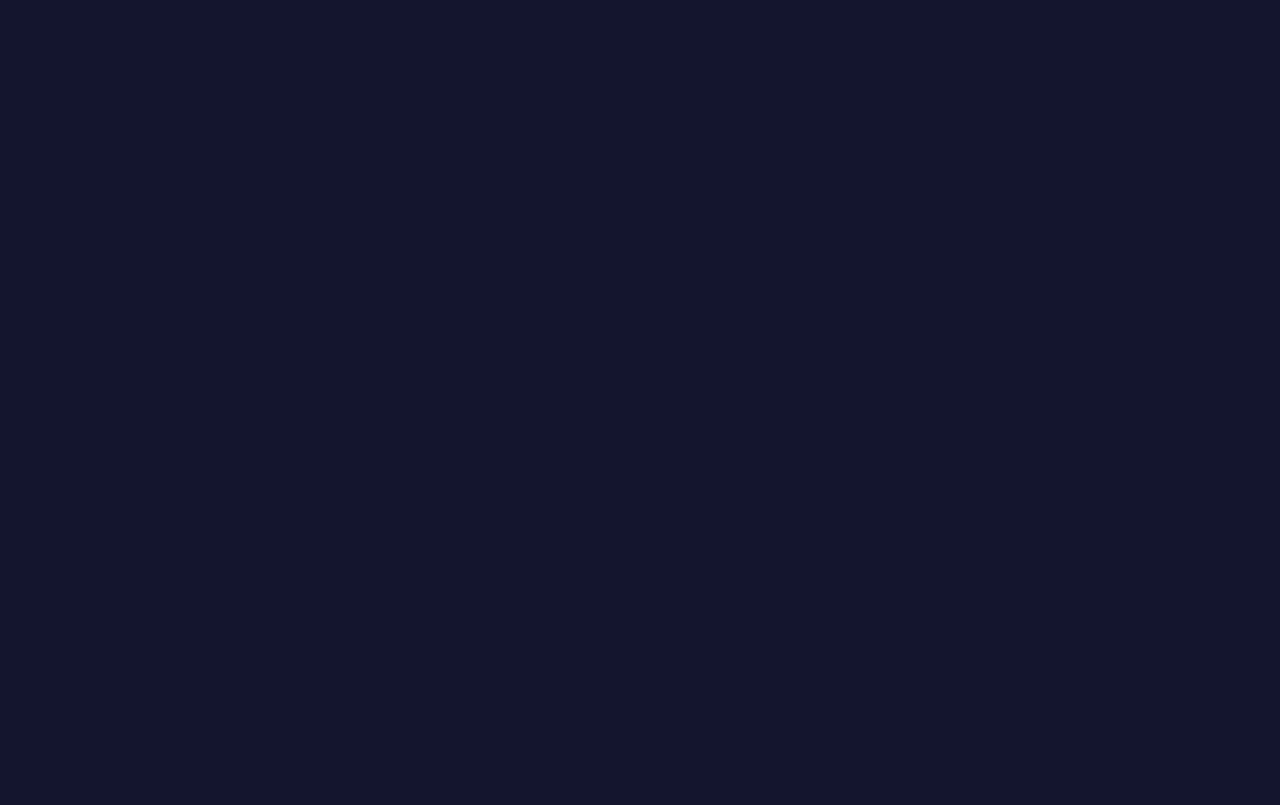
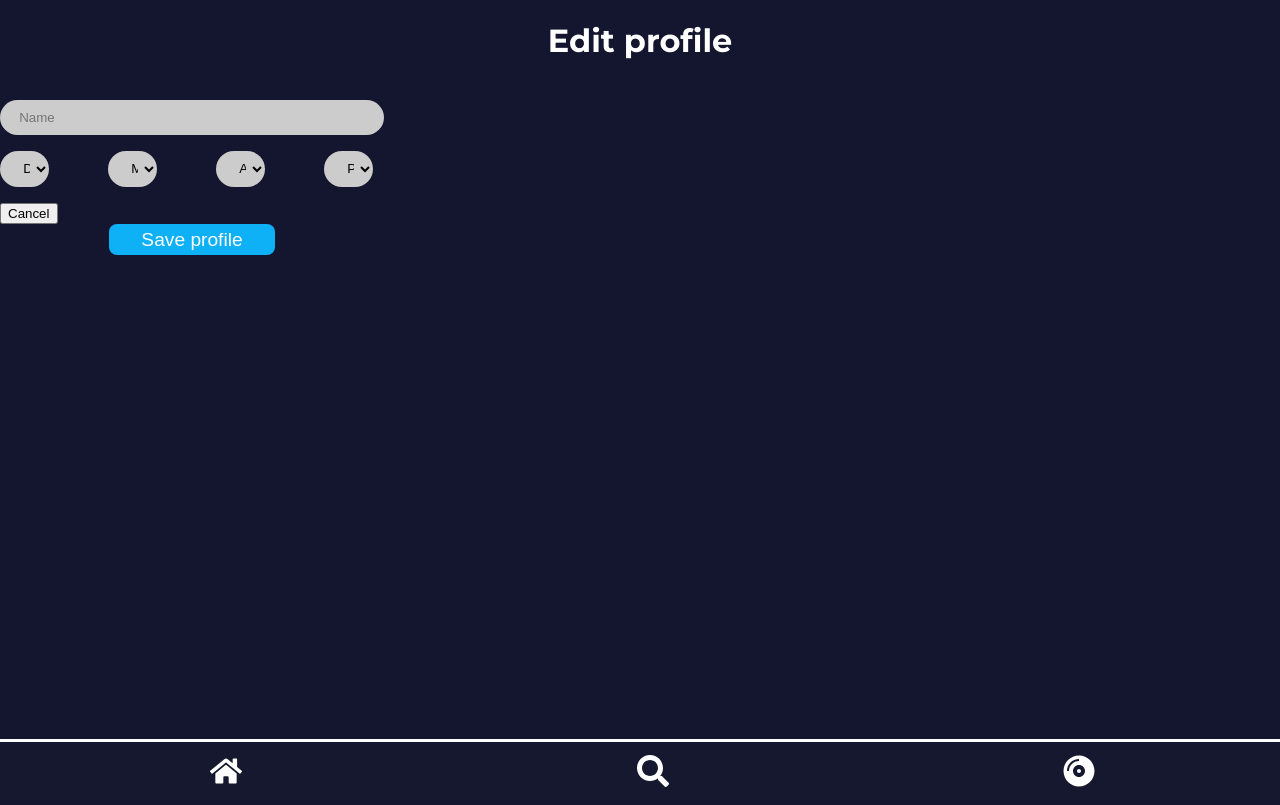
Before and after one commit to squadhamilton2/apollofyFrontend, a React (Vite) app: page /editprofile in a window 1280 px wide. Before the commit this address had no page. Built offline with nearby package versions, Linux system fonts and the light colour scheme.

Commit message:
Start edit profile page

```diff
--- /dev/null
+++ b/src/pages/EditProfile/EditProfile.tsx
@@ -0,0 +1,86 @@
+import { SetStateAction, useState } from 'react';
+import "./editprofile.css";
+import Footer from '../../components/Footer/Footer';
+
+export const EditProfile = () => {
+
+  const [day, setDay] = useState('');
+  const [month, setMonth] = useState('');
+  const [year, setYear] = useState('');
+  const [country, setCountry] = useState('');
+
+  const handleDayChange = (event: { target: { value: SetStateAction<string>; }; }) => {
+    setDay(event.target.value);
+  }
+
+  const handleMonthChange = (event: { target: { value: SetStateAction<string>; }; }) => {
+    setMonth(event.target.value);
+  }
+
+  const handleYearChange = (event: { target: { value: SetStateAction<string>; }; }) => {
+    setYear(event.target.value);
+  }
+
+  const currentYear = new Date().getFullYear();
+
+  const handleCountryChange = (event: { target: { value: SetStateAction<string>; }; }) => {
+    setCountry(event.target.value);
+  }
+
+  return (
+    <>
+      <h1 className="edit_profile">Edit profile</h1>
+
+      <form className="profile_form">
+        <input className='name_inputForm' type="text" placeholder="Name"/>
+
+
+        <div className="date_selectors">
+          <select className='profile_inputForm' value={day} onChange={handleDayChange}>
+            <option value="">Día</option>
+
+            {Array.from({length: 31}, (_, index) => index + 1).map(day => (
+              <option key={day} value={day}>{day}</option>
+            ))}
+          </select>
+
+          <select className='profile_inputForm' value={month} onChange={handleMonthChange}>
+            <option value="">Mes</option>
+
+            {Array.from({length: 12}, (_, index) => index + 1).map(month => (
+              <option key={month} value={month}>{month}</option>
+            ))}
+          </select>
+
+          <select className='profile_inputForm' value={year} onChange={handleYearChange}>
+            <option value="">Año</option>
+
+            {Array.from({length: currentYear - 1929}, (_, index) => 1930 + index).map(year => (
+              <option key={year} value={year}>{year}</option>
+            ))}
+          </select>
+          <select className='profile_inputForm country_inputForm' value={country} onChange={handleCountryChange}>
+          <option value="">País</option>
+          <option value="USA">Estados Unidos</option>
+          <option value="Canada">Canadá</option>
+          <option value="Mexico">México</option>
+          <option value="Brazil">Brasil</option>
+          <option value="France">Francia</option>
+          <option value="Germany">Alemania</option>
+          <option value="Japan">Japón</option>
+          <option value="China">China</option>
+          <option value="Australia">Australia</option>
+          <option value="Spain">España</option>
+        </select>
+        </div>
+
+        <div className="buttons">
+          <button className="cancel_button">Cancel</button>
+          <button className="save_button">Save profile</button>
+        </div>
+
+      </form>
+      <Footer />
+    </>
+  );
+};
--- /dev/null
+++ b/src/pages/EditProfile/editprofile.css
@@ -0,0 +1,67 @@
+.edit_profile {
+    color: white;
+    display: flex;
+    justify-content: center;
+    flex-direction: column;
+    align-items: center;
+}
+
+.profile_form {
+    /* text-align: center; */
+    margin-top: 2.5rem;
+    display: flex;
+    flex-direction: column;
+    width: 30%;
+    margin-bottom: 2.5rem;
+}
+
+
+.name_inputForm {
+    border: none;
+    border-radius: 5rem;
+    padding: .6rem 1.2rem;
+    background-color: #CCCCCC;
+    margin-bottom: 1rem;
+    width: 90%;
+    margin-right: 0.66rem;
+}
+
+.profile_inputForm {
+    display: flex;
+    flex-direction: column;
+    border: none;
+    border-radius: 5rem;
+    padding: .6rem 1.2rem;
+    background-color: #CCCCCC;
+    margin-bottom: 1rem;
+    width: calc(33.33% - 0.66rem);
+    margin-right: 0.66rem;
+}
+
+.date_selectors {
+    display: flex;
+    justify-content: space-between;
+    gap: 3rem;
+
+};
+
+.country_inputForm {
+    border: none;
+    border-radius: 5rem;
+    padding: .6rem 1.2rem;
+    background-color: #CCCCCC;
+    margin-bottom: 1rem;
+    width: 90%;
+    margin-right: 0.66rem;
+}
+
+.save_button {
+    display: block;
+    background-color: #0EB0F6;
+    color:white;
+    border: none;
+    border-radius: .5rem;
+    padding: 0.3rem 2rem;
+    margin: 0 auto;
+    font-size: 1.2rem;
+}
--- a/src/routes/Routes.tsx
+++ b/src/routes/Routes.tsx
@@ -5,11 +5,12 @@ import { HomeNotLogged } from "../pages/HomeNotLogged/HomeNotLogged"
 import { Register1 } from "../pages/Register/Register1"
 import { Register2 } from "../pages/Register/Register2"
 import { HomeLogged } from "../pages/HomeLogged/HomeLogged"
+import { EditProfile } from "../pages/EditProfile/EditProfile"
 
 
 
 export const AppRoutes = () => {
-  const logged = true
+  const logged = false
   return (
     <>
       <BrowserRouter>
@@ -41,6 +42,13 @@ export const AppRoutes = () => {
             : <Route path="/register2" element={<Register2/>} />
           }
 
+          {/* EDIT PROFILE */}
+          {
+            logged
+            ? <Route path="/editprofile" element={<Navigate to="/" replace={ true } />} />
+            : <Route path="/editprofile" element={<EditProfile/>} />
+          }
+
 
 
 
```
